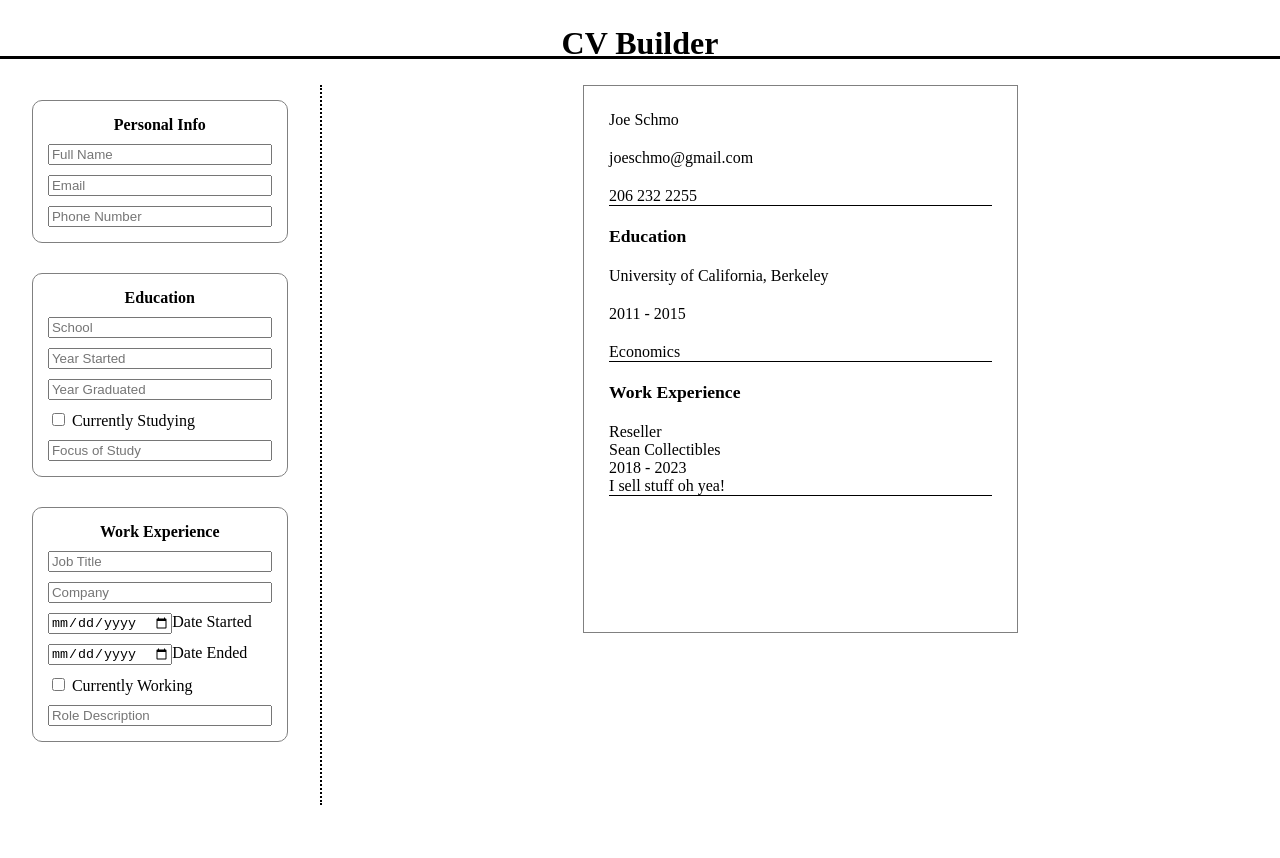
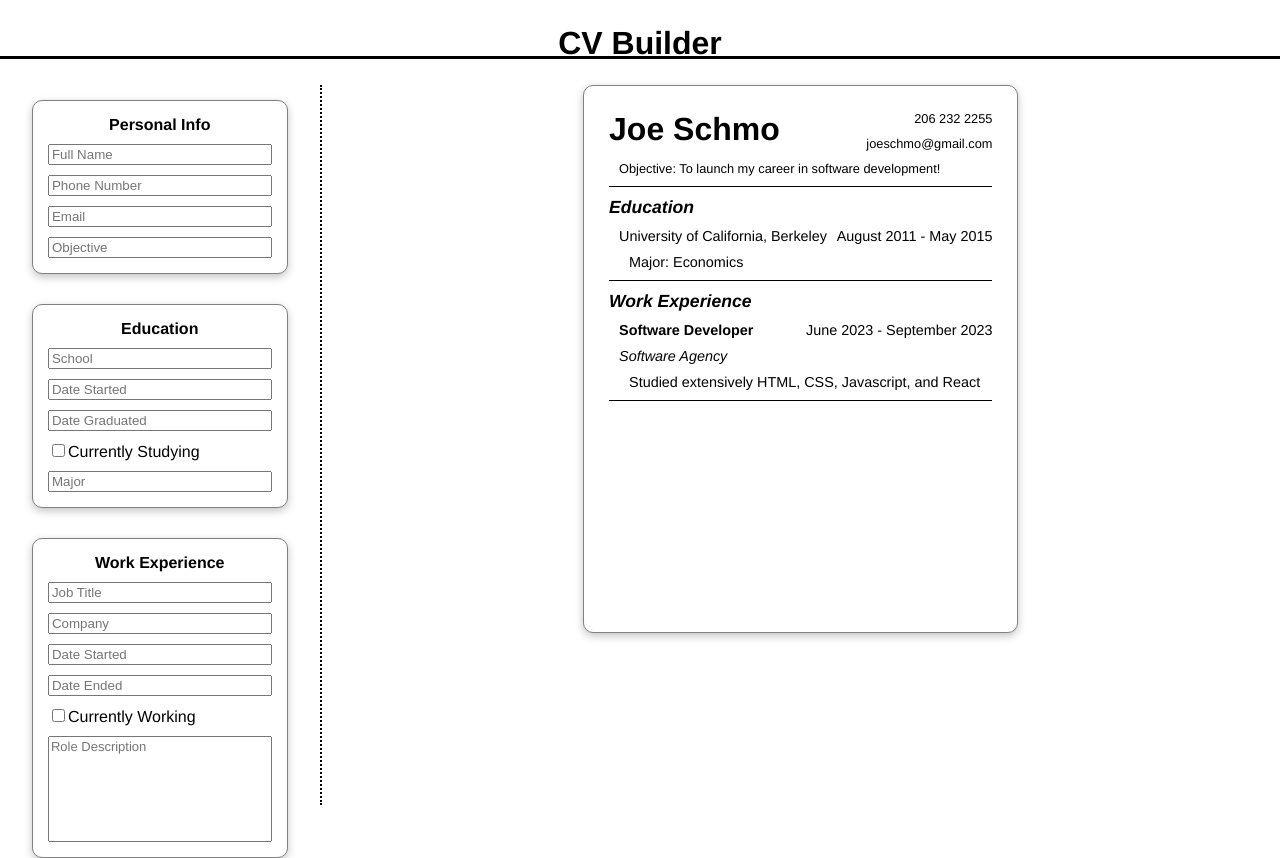
Before and after one commit to seanghods/cv-builder, a React (Vite) app: page / in a window 1280 px wide. Before the commit the page ends 805 px from the top, so only its background shows below. Built offline with nearby package versions, Linux system fonts and the light colour scheme.

Commit message:
Create interactivity for fields

```diff
--- a/package.json
+++ b/package.json
@@ -21,6 +21,7 @@
     "eslint-plugin-react": "^7.33.2",
     "eslint-plugin-react-hooks": "^4.6.0",
     "eslint-plugin-react-refresh": "^0.4.3",
+    "prettier": "3.0.3",
     "vite": "^4.4.5"
   }
 }
--- a/src/App.jsx
+++ b/src/App.jsx
@@ -1,40 +1,84 @@
-import { useState } from 'react'
-import Header from './components/header.jsx'
-import PersonalInfo from './components/personal-info.jsx'
-import Education from './components/education.jsx'
-import WorkExperience from './components/work-experience.jsx'
-import FullCV from './components/full-cv.jsx'
-import './css/App.css'
-import './css/fullcv.css'
+import { useState } from 'react';
+import Header from './components/header.jsx';
+import PersonalInfo from './components/personal-info.jsx';
+import Education from './components/education.jsx';
+import WorkExperience from './components/work-experience.jsx';
+import FullCV from './components/full-cv.jsx';
+import './css/App.css';
+import './css/fullcv.css';
 
 function App() {
-  const [name, setName] = useState('');
-  const [email, setEmail] = useState('');
-  const [phone, setPhone] = useState('');
-  // const [education, setEducation] = useState('');
-  // const [workExperience, setWorkExperience] = useState('');
-    return <>
+  const [personalInfo, setPersonalInfo] = useState({
+    name: '',
+    email: '',
+    phone: '',
+    objective: '',
+  });
+  const [education, setEducation] = useState({
+    school: '',
+    datestart: '',
+    dateend: '',
+    current: '',
+    major: '',
+  });
+  const [workExperience, setWorkExperience] = useState({
+    title: '',
+    company: '',
+    datestart: '',
+    dateend: '',
+    description: '',
+  });
+  const changeInfo = event => {
+    const { name, value, dataset, checked } = event.target;
+    let inputValue = value;
+    if (name == 'current') {
+      inputValue = checked ? 'Present' : '';
+    }
+    switch (dataset.section) {
+      case 'personal':
+        setPersonalInfo(prevState => ({
+          ...prevState,
+          [name]: inputValue,
+        }));
+        break;
+      case 'education':
+        setEducation(prevState => ({
+          ...prevState,
+          [name]: inputValue,
+        }));
+        break;
+      case 'work':
+        setWorkExperience(prevState => ({
+          ...prevState,
+          [name]: inputValue,
+        }));
+        break;
+      default:
+        break;
+    }
+  };
+  return (
+    <>
       <Header />
-      <div className='container'>
+      <div className="container">
         <section className="edit-section">
-          <PersonalInfo
-            name={name}
-            changeName={setName}
-            email={email}
-            changeEmail={setEmail}
-            phone={phone}
-            changePhone={setPhone}/>
-          <Education />
-          <WorkExperience />
+          <PersonalInfo personalInfo={personalInfo} changeInfo={changeInfo} />
+          <Education education={education} changeInfo={changeInfo} />
+          <WorkExperience
+            workExperience={workExperience}
+            changeInfo={changeInfo}
+          />
         </section>
         <section className="cv-section">
           <FullCV
-          name={name}
-          email={email}
-          phone={phone}/>
+            personalInfo={personalInfo}
+            education={education}
+            workExperience={workExperience}
+          />
         </section>
       </div>
     </>
+  );
 }
 
-export default App
+export default App;
--- a/src/components/education.jsx
+++ b/src/components/education.jsx
@@ -1,10 +1,49 @@
-export default function Education() {
-  return <div className='education-edit edit'>
-    <h4>Education</h4>
-    <input type="text" placeholder='School'/>
-    <input type="number" placeholder='Year Started'/>
-    <input type="number" placeholder='Year Graduated'/>
-    <label><input type="checkbox"/> Currently Studying </label>
-    <input type="text" placeholder='Focus of Study'/>
-  </div>
+export default function Education({ education, changeInfo }) {
+  return (
+    <div className="education-edit edit">
+      <h4>Education</h4>
+      <input
+        type="text"
+        name="school"
+        data-section="education"
+        value={education.school}
+        onChange={changeInfo}
+        placeholder="School"
+      />
+      <input
+        type="text"
+        name="datestart"
+        data-section="education"
+        value={education.datestart}
+        onChange={changeInfo}
+        placeholder="Date Started"
+      />
+      <input
+        type="text"
+        name="dateend"
+        data-section="education"
+        value={education.dateend}
+        onChange={changeInfo}
+        placeholder="Date Graduated"
+      />
+      <label>
+        <input
+          type="checkbox"
+          data-section="education"
+          checked={education.current}
+          onChange={changeInfo}
+          name="current"
+        />
+        Currently Studying
+      </label>
+      <input
+        type="text"
+        name="major"
+        data-section="education"
+        value={education.major}
+        onChange={changeInfo}
+        placeholder="Major"
+      />
+    </div>
+  );
 }
--- a/src/components/full-cv.jsx
+++ b/src/components/full-cv.jsx
@@ -1,32 +1,87 @@
-export default function fullCv({name, email, phone}) {
-  return <div className="cv">
-    <div className="personal-block block">
-      <div className="full-name">{name || 'Joe Schmo'}</div>
-      <div className="email">{email || 'joeschmo@gmail.com'}</div>
-      <div className="phone">{phone || '206 232 2255'}</div>
-    </div>
-    <div className="education-block block">
-      <h5>Education</h5>
-      <div className="school-name">University of California, Berkeley</div>
-      <div className="years">
-        <span className="year-start">2011 </span>
-        -
-        <span className="year-end"> 2015</span>
+export default function fullCv({ personalInfo, education, workExperience }) {
+  return (
+    <div className="cv">
+      <div className="personal-block block">
+        <div className="personal-flex">
+          <div className="full-name">{personalInfo.name || 'Joe Schmo'}</div>
+          <div className="contact">
+            <div className="phone">{personalInfo.phone || '206 232 2255'}</div>
+            <div className="email">
+              {personalInfo.email || 'joeschmo@gmail.com'}
+            </div>
+          </div>
+        </div>
+        <div className="objective">
+          Objective:{' '}
+          {personalInfo.objective ||
+            'To launch my career in software development!'}
+        </div>
       </div>
-      <div className="major">Economics</div>
-    </div>
-    <div className="work-block block">
-    <h5>Work Experience</h5>
-      <div className="job block">
-        <div className="job-role">Reseller</div>
-        <div className="company-name">Sean Collectibles</div>
-        <div className="years">
-          <span className="year-start">2018 </span>
-          -
-          <span className="year-end"> 2023</span>
+      <h5>
+        <i>Education</i>
+      </h5>
+      <div className="education-block block">
+        <div className="education-flex">
+          <div className="school-name">
+            {education.school || 'University of California, Berkeley'}
+          </div>
+          <div className="dates">
+            <span className="date-start">
+              {education.datestart || 'August 2011'}
+            </span>
+            {' - '}
+            <span className="date-end">
+              {education.current || education.dateend || 'May 2015'}
+            </span>
+          </div>
         </div>
-        <div className="description">I sell stuff oh yea!</div>
+        <div className="major">Major: {education.major || 'Economics'}</div>
+      </div>
+      <h5>
+        <i>Work Experience</i>
+      </h5>
+      <div className="work-block block">
+        <div className="job">
+          <div className="job-flex">
+            <div className="job-role">
+              <b>{workExperience.title || 'Software Developer'}</b>
+            </div>
+            <div className="dates">
+              <span className="date-start">
+                {workExperience.datestart || 'June 2023'}
+              </span>
+              {' - '}
+              <span className="date-end">
+                {workExperience.current ||
+                  workExperience.dateend ||
+                  'September 2023'}
+              </span>
+            </div>
+          </div>
+          <div className="company-name">
+            <i>{workExperience.company || 'Software Agency'}</i>
+          </div>
+          <div className="description">
+            <DisplayDescription description={workExperience.description} />
+          </div>
+        </div>
       </div>
     </div>
-  </div>
+  );
 }
+
+function DisplayDescription({ description }) {
+  if (!description) {
+    return <div>Studied extensively HTML, CSS, Javascript, and React</div>;
+  }
+  return (
+    <div>
+      {description.split('\n').map((line, index) => (
+        <span key={index}>
+          {line}
+          <br />
+        </span>
+      ))}
+    </div>
+  );
+}
--- a/src/components/personal-info.jsx
+++ b/src/components/personal-info.jsx
@@ -1,8 +1,39 @@
-export default function PersonalInfo({name, changeName, email, changeEmail, phone, changePhone}) {
-  return <div className='personal-edit edit'>
-    <h4>Personal Info</h4>
-    <input type="text" value={name} onChange={e => changeName(e.target.value)} placeholder='Full Name'/>
-    <input type="email" value={email} onChange={e => changeEmail(e.target.value)} placeholder='Email'/>
-    <input type="text" value={phone} onChange={e => changePhone(e.target.value)} placeholder='Phone Number'/>
-  </div>
+export default function PersonalInfo({ personalInfo, changeInfo }) {
+  return (
+    <div className="personal-edit edit">
+      <h4>Personal Info</h4>
+      <input
+        type="text"
+        name="name"
+        data-section="personal"
+        value={personalInfo.name}
+        onChange={changeInfo}
+        placeholder="Full Name"
+      />
+      <input
+        type="text"
+        name="phone"
+        data-section="personal"
+        value={personalInfo.phone}
+        onChange={changeInfo}
+        placeholder="Phone Number"
+      />
+      <input
+        type="email"
+        name="email"
+        data-section="personal"
+        value={personalInfo.email}
+        onChange={changeInfo}
+        placeholder="Email"
+      />
+      <input
+        type="text"
+        name="objective"
+        data-section="personal"
+        value={personalInfo.objective}
+        onChange={changeInfo}
+        placeholder="Objective"
+      />
+    </div>
+  );
 }
--- a/src/components/work-experience.jsx
+++ b/src/components/work-experience.jsx
@@ -1,11 +1,56 @@
-export default function WorkExperience() {
-  return <div className='work-edit edit'>
-    <h4>Work Experience</h4>
-    <input type="text" placeholder='Job Title'/>
-    <input type="text" placeholder='Company'/>
-    <label><input type="date"/>Date Started</label>
-    <label><input type="date"/>Date Ended</label>
-    <label><input type="checkbox"/> Currently Working </label>
-    <input type="text" placeholder='Role Description'/>
-  </div>
+export default function WorkExperience({ workExperience, changeInfo }) {
+  return (
+    <div className="work-edit edit">
+      <h4>Work Experience</h4>
+      <input
+        type="text"
+        name="title"
+        data-section="work"
+        value={workExperience.title}
+        onChange={changeInfo}
+        placeholder="Job Title"
+      />
+      <input
+        type="text"
+        name="company"
+        data-section="work"
+        value={workExperience.company}
+        onChange={changeInfo}
+        placeholder="Company"
+      />
+      <input
+        type="text"
+        name="datestart"
+        data-section="work"
+        value={workExperience.datestart}
+        onChange={changeInfo}
+        placeholder="Date Started"
+      />
+      <input
+        type="text"
+        name="dateend"
+        data-section="work"
+        value={workExperience.dateend}
+        onChange={changeInfo}
+        placeholder="Date Ended"
+      />
+      <label>
+        <input
+          type="checkbox"
+          data-section="work"
+          checked={workExperience.current}
+          onChange={changeInfo}
+          name="current"
+        />
+        Currently Working
+      </label>
+      <textarea
+        name="description"
+        data-section="work"
+        value={workExperience.description}
+        onChange={changeInfo}
+        placeholder="Role Description"
+      />
+    </div>
+  );
 }
--- a/src/css/App.css
+++ b/src/css/App.css
@@ -26,6 +26,13 @@ section {
   margin: 15px;
   padding: 15px;
   width: 70%;
+  box-shadow: rgba(0, 0, 0, 0.24) 0px 3px 8px;
+  background-color: white;
+  transition: 0.25s ease-in-out;
+}
+
+.edit:hover {
+  transform: scale(1.1);
 }
 
 h4 {
@@ -43,3 +50,10 @@ h4 {
     border-bottom: 2px dotted black;
   }
 }
+
+textarea {
+  resize: none;
+  font: inherit;
+  font-size: 13px;
+  height: 100px;
+}
--- a/src/css/fullcv.css
+++ b/src/css/fullcv.css
@@ -6,27 +6,18 @@
   width: 40%;
   aspect-ratio: 8.5 / 11;
   border: 1px solid grey;
+  border-radius: 10px;
   padding: 25px;
   display: flex;
   flex-direction: column;
-  gap: 20px;
+  gap: 10px;
   background: white;
+  box-shadow: rgba(0, 0, 0, 0.24) 0px 3px 8px;
+  transition: 0.25s ease-in-out;
 }
 
-.block {
-  display: flex;
-  flex-direction: column;
-}
-
-.cv > .block {
-  border-bottom: 1px solid black;
-  gap: 20px;
-}
-
-h5 {
-  margin: 0;
-  padding: 0;
-  font-size: 1.1rem;
+.cv:hover {
+  transform: scale(1.025);
 }
 
 @media only screen and (max-width: 600px) {
@@ -38,3 +29,70 @@ h5 {
     margin: 15px 0px;
   }
 }
+
+.block {
+  display: flex;
+  flex-direction: column;
+  font-size: 0.9rem;
+  padding-left: 10px;
+  padding-bottom: 10px;
+  border-bottom: 1px solid black;
+}
+
+.personal-block {
+  padding-left: 0px;
+}
+
+h5 {
+  margin: 0;
+  padding: 0;
+  font-size: 1.1rem;
+}
+
+.personal-flex,
+.education-flex,
+.job-flex {
+  display: flex;
+  flex-direction: row;
+  justify-content: space-between;
+  padding-bottom: 10px;
+}
+
+.job-flex {
+  padding-bottom: 0px;
+}
+
+.full-name {
+  font-size: 2rem;
+  font-weight: bold;
+}
+
+.contact {
+  display: flex;
+  flex-direction: column;
+  gap: 10px;
+  font-size: 0.8rem;
+}
+
+.phone {
+  text-align: right;
+}
+
+.objective {
+  font-size: 0.8rem;
+  padding-left: 10px;
+}
+
+.major {
+  padding-left: 10px;
+}
+
+.job {
+  display: flex;
+  flex-direction: column;
+  gap: 10px;
+}
+
+.description {
+  padding-left: 10px;
+}
--- a/src/css/index.css
+++ b/src/css/index.css
@@ -2,6 +2,7 @@ body {
   margin: 0;
   padding: 0;
   height: 100vh;
+  font-family: Helvetica, Arial, sans-serif;
   /* background: linear-gradient(90deg, rgba(2,0,36,1) 0%, rgba(49,175,177,1) 53%, rgba(0,212,255,1) 100%); */
 }
 
```
Also changed, not shown: 1 other file (tests, documents, lock files or other folders).
